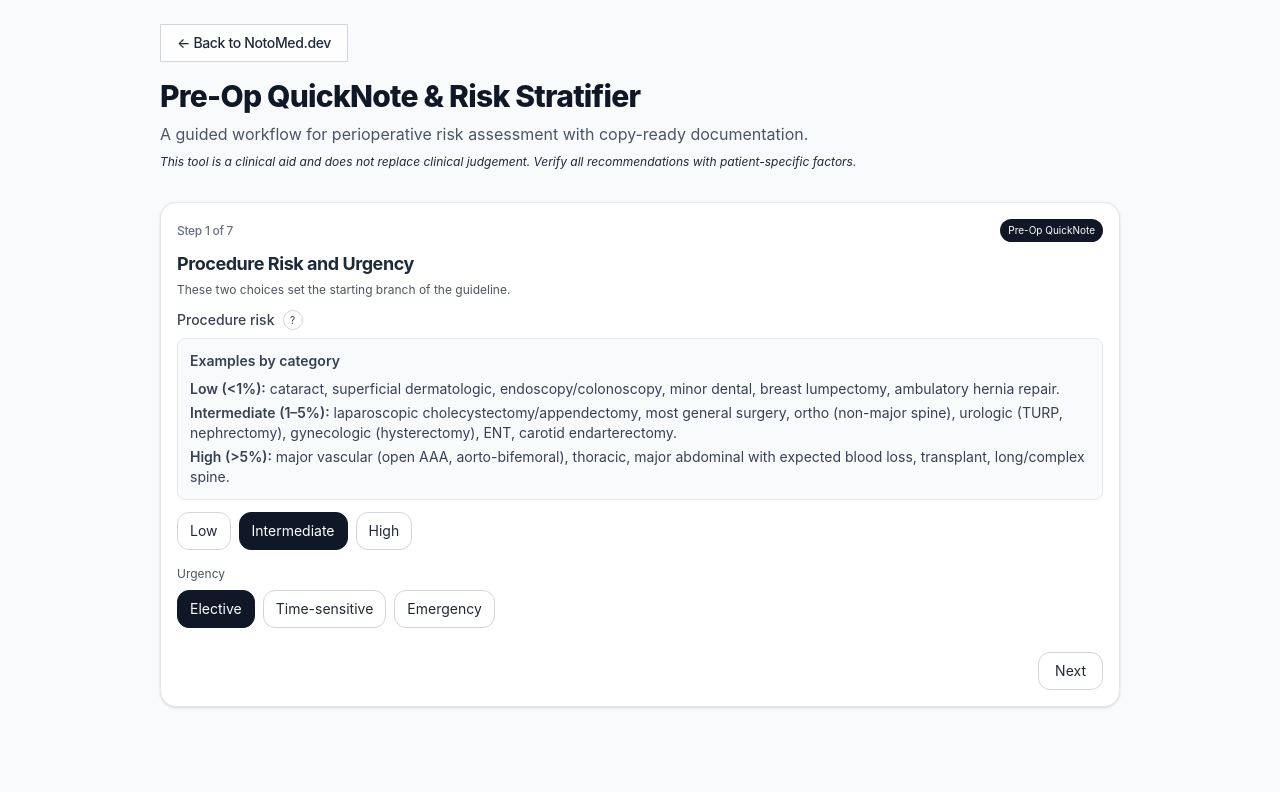
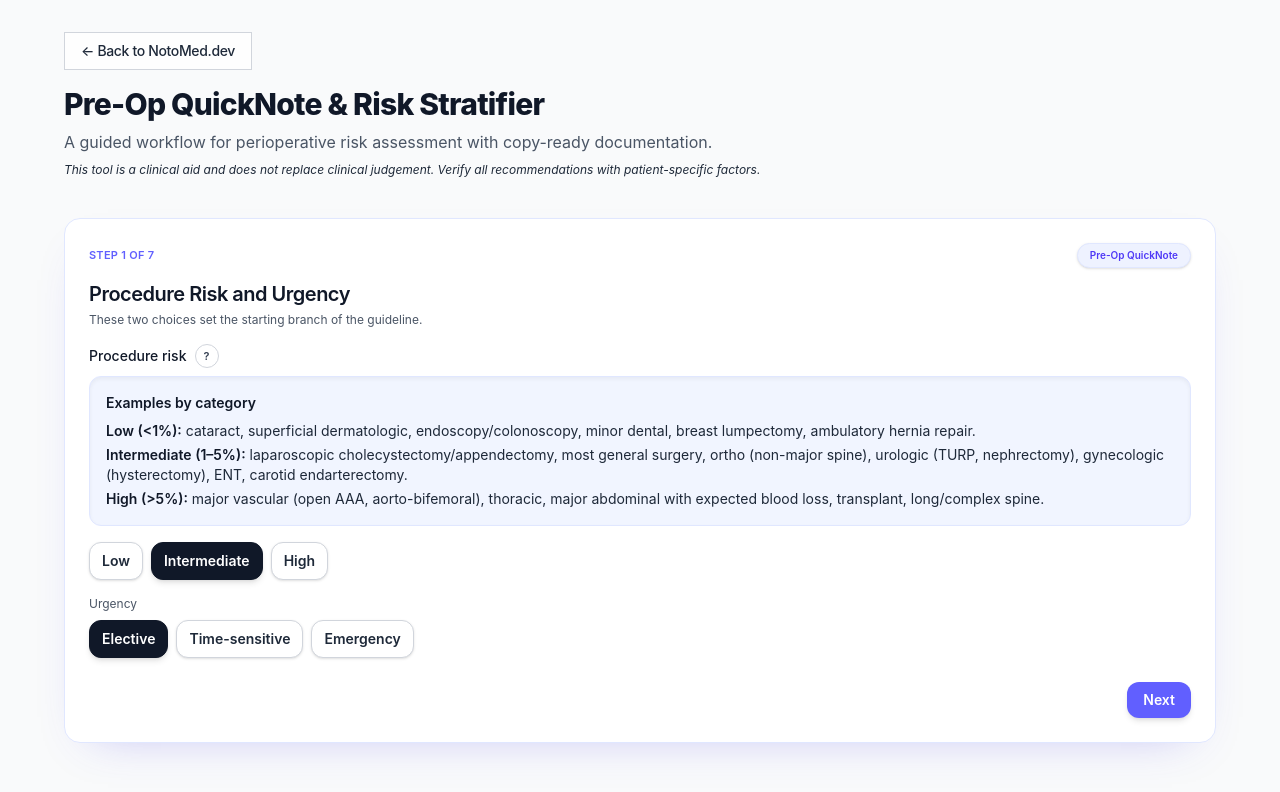
Before and after one commit to NotoMD-dev/notomed-site, a Next.js app: page /tools/preop-note in a window 1280 px wide. Both pictures are taken after a click on the button "Examples". Shown: the top 792 px of the page. Built offline with nearby package versions, Linux system fonts and the light colour scheme.

Commit message:
Soften indigo accents on pre-op quicknote

```diff
--- a/src/app/tools/preop-note/page.tsx
+++ b/src/app/tools/preop-note/page.tsx
@@ -310,6 +310,15 @@ function composeNote(inputs: InputState) {
 }
 
 // ===== Small UI primitives =====
+// Keep these shared tokens aligned with the other calculators so the palette stays
+// consistent even if this file is re-merged later.
+const primaryButtonClass =
+  "rounded-xl bg-indigo-500 text-white px-4 py-2 text-sm font-semibold shadow-md transition hover:bg-indigo-400 focus:outline-none focus:ring-2 focus:ring-indigo-200 focus:ring-offset-1";
+const secondaryButtonClass =
+  "rounded-xl border border-gray-300 bg-white px-4 py-2 text-sm font-medium text-gray-800 shadow-sm transition hover:bg-gray-50 focus:outline-none focus:ring-2 focus:ring-gray-200 focus:ring-offset-1";
+const fieldInputClass =
+  "w-full rounded-xl border border-gray-300 bg-white px-3 py-2 text-sm text-gray-900 transition focus:outline-none focus:ring-2 focus:ring-gray-200 focus:border-gray-400";
+
 function StepHeader({
   step,
   total,
@@ -322,17 +331,17 @@ function StepHeader({
   hint?: string;
 }) {
   return (
-    <div className="mb-3">
-      <div className="flex items-center justify-between mb-2">
-        <div className="text-xs font-medium tracking-tight text-gray-500">
+    <div className="mb-4">
+      <div className="mb-3 flex items-center justify-between">
+        <div className="text-[11px] font-semibold uppercase tracking-wide text-indigo-500">
           Step {step} of {total}
         </div>
-        <div className="inline-flex items-center rounded-full bg-gray-900 text-white text-[10px] px-2 py-1">
+        <div className="inline-flex items-center rounded-full border border-indigo-100 bg-indigo-50 text-[10px] font-semibold text-indigo-600 px-3 py-1 shadow-sm">
           Pre-Op QuickNote
         </div>
       </div>
-      <h2 className="text-lg font-bold tracking-tight">{title}</h2>
-      {hint && <p className="text-xs text-gray-600 mt-1">{hint}</p>}
+      <h2 className="text-xl font-semibold text-gray-900 tracking-tight">{title}</h2>
+      {hint && <p className="mt-1 text-xs text-gray-600">{hint}</p>}
     </div>
   );
 }
@@ -348,18 +357,20 @@ function Chip({
   onClick?: () => void;
   disabled?: boolean;
 }) {
+  const base = "px-3 py-2 rounded-xl border text-sm font-semibold transition focus:outline-none";
+  const focus = disabled
+    ? ""
+    : "focus:ring-2 focus:ring-gray-200 focus:ring-offset-1";
+  const palette = disabled
+    ? "bg-gray-100 text-gray-400 border-gray-200 cursor-not-allowed shadow-none"
+    : active
+    ? "bg-gray-900 text-white border-gray-900 shadow-md hover:bg-gray-800"
+    : "bg-white text-gray-800 border-gray-300 hover:bg-gray-50 hover:border-gray-400 shadow-sm";
   return (
     <button
       type="button"
       onClick={disabled ? undefined : onClick}
-      className={
-        "px-3 py-2 rounded-xl border text-sm transition " +
-        (disabled
-          ? "bg-gray-100 text-gray-400 border-gray-200 cursor-not-allowed"
-          : active
-          ? "bg-gray-900 text-white border-gray-900"
-          : "bg-white text-gray-800 border-gray-300 hover:bg-gray-50")
-      }
+      className={`${base} ${focus} ${palette}`}
       title={disabled ? "Controlled by a previous step" : undefined}
     >
       {children}
@@ -369,7 +380,7 @@ function Chip({
 
 function Box({ children }: { children: React.ReactNode }) {
   return (
-    <div className="rounded-2xl border border-gray-200 bg-white shadow-sm p-4">
+    <div className="rounded-2xl border border-indigo-100 bg-white shadow-[0_18px_45px_-28px_rgba(79,70,229,0.35)] p-6">
       {children}
     </div>
   );
@@ -385,8 +396,8 @@ function BinaryChipGroup({
   onChange: (v: boolean) => void;
 }) {
   return (
-    <div className="flex items-center gap-2 mb-2">
-      <div className="text-sm text-gray-700 w-48 shrink-0">{label}</div>
+    <div className="mb-2 flex items-center gap-2">
+      <div className="w-48 shrink-0 text-sm font-medium text-gray-800">{label}</div>
       <div className="flex gap-2">
         <Chip active={value} onClick={() => onChange(true)}>
           Taking
@@ -516,37 +527,37 @@ export default function PreOpQuickNoteDemo() {
         hint="These two choices set the starting branch of the guideline."
       />
 
-      <div className="mb-2 text-sm text-gray-700 flex items-center gap-2">
-        <span className="font-medium">Procedure risk</span>
+      <div className="mb-2 flex items-center gap-2 text-sm text-gray-800">
+        <span className="font-medium text-gray-900">Procedure risk</span>
         <button
           type="button"
           aria-label="Examples"
           title="Click to toggle examples"
           onClick={() => setShowExamples((v) => !v)}
-          className="w-5 h-5 rounded-full border border-gray-300 text-[10px] leading-4 flex items-center justify-center"
+          className="flex h-6 w-6 items-center justify-center rounded-full border border-gray-300 bg-white text-[11px] font-semibold leading-[22px] text-gray-700 transition hover:bg-gray-100"
         >
           ?
         </button>
       </div>
 
       {showExamples && (
-        <div className="text-sm text-gray-700 mb-3 rounded-lg border border-gray-200 bg-gray-50 p-3">
-          <div className="font-semibold mb-2">
+        <div className="mb-4 rounded-xl border border-indigo-100 bg-indigo-50/80 p-4 text-sm text-gray-800 shadow-inner">
+          <div className="mb-2 font-semibold text-gray-900">
             Examples by category
           </div>
           <div className="mb-1">
-            <span className="font-semibold">Low (&lt;1%):</span> cataract,
+            <span className="font-semibold text-gray-900">Low (&lt;1%):</span> cataract,
             superficial dermatologic, endoscopy/colonoscopy, minor dental,
             breast lumpectomy, ambulatory hernia repair.
           </div>
           <div className="mb-1">
-            <span className="font-semibold">Intermediate (1–5%):</span>{" "}
+            <span className="font-semibold text-gray-900">Intermediate (1–5%):</span>{" "}
             laparoscopic cholecystectomy/appendectomy, most general
             surgery, ortho (non-major spine), urologic (TURP, nephrectomy),
             gynecologic (hysterectomy), ENT, carotid endarterectomy.
           </div>
           <div>
-            <span className="font-semibold">High (&gt;5%):</span> major
+            <span className="font-semibold text-gray-900">High (&gt;5%):</span> major
             vascular (open AAA, aorto-bifemoral), thoracic, major abdominal
             with expected blood loss, transplant, long/complex spine.
           </div>
@@ -593,7 +604,7 @@ export default function PreOpQuickNoteDemo() {
       <div className="mt-6 flex justify-end">
         <button
           onClick={next}
-          className="rounded-xl border border-gray-300 px-4 py-2 text-sm hover:bg-gray-50"
+          className={primaryButtonClass}
         >
           Next
         </button>
@@ -653,13 +664,13 @@ export default function PreOpQuickNoteDemo() {
         <div className="mt-6 flex justify-between">
           <button
             onClick={back}
-            className="rounded-xl border border-gray-300 px-4 py-2 text-sm hover:bg-gray-50"
+            className={secondaryButtonClass}
           >
             Back
           </button>
           <button
             onClick={next}
-            className="rounded-xl border border-gray-300 px-4 py-2 text-sm hover:bg-gray-50"
+            className={primaryButtonClass}
           >
             Next
           </button>
@@ -721,7 +732,7 @@ export default function PreOpQuickNoteDemo() {
             None
           </Chip>
         </div>
-        <div className="mt-4 text-xs text-gray-600">
+        <div className="mt-4 text-xs text-gray-700">
           Score:{" "}
           <span className="font-semibold">
             {rcriScore}
@@ -731,13 +742,13 @@ export default function PreOpQuickNoteDemo() {
         <div className="mt-6 flex justify-between">
           <button
             onClick={back}
-            className="rounded-xl border border-gray-300 px-4 py-2 text-sm hover:bg-gray-50"
+            className={secondaryButtonClass}
           >
             Back
           </button>
           <button
             onClick={next}
-            className="rounded-xl border border-gray-300 px-4 py-2 text-sm hover:bg-gray-50"
+            className={primaryButtonClass}
           >
             Next
           </button>
@@ -793,7 +804,7 @@ export default function PreOpQuickNoteDemo() {
         </div>
         <input
           type="number"
-          className="w-full rounded-xl border border-gray-300 px-3 py-2 text-sm"
+          className={fieldInputClass}
           value={
             typeof state.functional.daisScore === "number"
               ? String(state.functional.daisScore)
@@ -816,13 +827,13 @@ export default function PreOpQuickNoteDemo() {
       <div className="mt-6 flex justify-between">
         <button
           onClick={back}
-          className="rounded-xl border border-gray-300 px-4 py-2 text-sm hover:bg-gray-50"
+          className={secondaryButtonClass}
         >
           Back
         </button>
         <button
           onClick={next}
-          className="rounded-xl border border-gray-300 px-4 py-2 text-sm hover:bg-gray-50"
+          className={primaryButtonClass}
         >
           Next
         </button>
@@ -876,7 +887,7 @@ export default function PreOpQuickNoteDemo() {
             Anticoagulant
           </div>
           <select
-            className="w-full rounded-xl border border-gray-300 px-3 py-2 text-sm"
+            className={fieldInputClass}
             value={state.meds.anticoagulant}
             onChange={(e) =>
               setState((s) => ({
@@ -940,13 +951,13 @@ export default function PreOpQuickNoteDemo() {
       <div className="mt-6 flex justify-between">
         <button
           onClick={back}
-          className="rounded-xl border border-gray-300 px-4 py-2 text-sm hover:bg-gray-50"
+          className={secondaryButtonClass}
         >
           Back
         </button>
         <button
           onClick={next}
-          className="rounded-xl border border-gray-300 px-4 py-2 text-sm hover:bg-gray-50"
+          className={primaryButtonClass}
         >
           Next
         </button>
@@ -994,7 +1005,7 @@ export default function PreOpQuickNoteDemo() {
               type="number"
               min={0}
               step={0.1}
-              className="w-full rounded-xl border border-gray-300 px-3 py-2 text-sm"
+              className={fieldInputClass}
               placeholder="e.g., 2.7"
               value={state.extras.vocalPennPct ?? ""}
               onChange={(e) =>
@@ -1015,7 +1026,7 @@ export default function PreOpQuickNoteDemo() {
         <label className="flex items-center gap-2 mt-1">
           <input
             type="checkbox"
-            className="w-4 h-4"
+            className="w-4 h-4 accent-indigo-600"
             checked={state.extras.onChronicSteroids}
             onChange={(e) =>
               setState((s) => ({
@@ -1027,7 +1038,7 @@ export default function PreOpQuickNoteDemo() {
               }))
             }
           />
-          <span className="text-sm text-gray-700">
+          <span className="text-sm text-gray-800">
             On chronic systemic steroids
           </span>
         </label>
@@ -1040,7 +1051,7 @@ export default function PreOpQuickNoteDemo() {
         </div>
         <input
           type="text"
-          className="w-full rounded-xl border border-gray-300 px-3 py-2 text-sm"
+          className={fieldInputClass}
           placeholder="e.g., cellulitis of LLE; recent COVID; chronic osteo on suppressive abx"
           value={state.extras.infectiousDx || ""}
           onChange={(e) =>
@@ -1061,7 +1072,7 @@ export default function PreOpQuickNoteDemo() {
           Additional notes to include (optional)
         </div>
         <textarea
-          className="w-full rounded-xl border border-gray-300 px-3 py-2 text-sm"
+          className={`${fieldInputClass} min-h-[96px]`}
           rows={3}
           placeholder="Any extra context you want copied into the note..."
           value={state.extras.additionalNotes || ""}
@@ -1080,13 +1091,13 @@ export default function PreOpQuickNoteDemo() {
       <div className="mt-6 flex justify-between">
         <button
           onClick={back}
-          className="rounded-xl border border-gray-300 px-4 py-2 text-sm hover:bg-gray-50"
+          className={secondaryButtonClass}
         >
           Back
         </button>
         <button
           onClick={next}
-          className="rounded-xl border border-gray-300 px-4 py-2 text-sm hover:bg-gray-50"
+          className={primaryButtonClass}
         >
           Next
         </button>
@@ -1105,12 +1116,14 @@ export default function PreOpQuickNoteDemo() {
       />
 
       {/* Big decision banner */}
-      <div className="rounded-2xl border border-gray-300 bg-gray-900 text-white px-4 py-3 mb-4 shadow-sm">
-        <div className="text-xs opacity-80">Cardiac clearance decision</div>
-        <div className="text-xl font-bold tracking-tight mt-1">
+      <div className="rounded-2xl border border-indigo-100 bg-gradient-to-r from-indigo-500 via-indigo-400 to-indigo-500 text-white px-5 py-4 mb-5 shadow-xl">
+        <div className="text-[11px] font-semibold uppercase tracking-wide text-indigo-100/80">
+          Cardiac clearance decision
+        </div>
+        <div className="text-xl font-semibold tracking-tight mt-1">
           {decision.decision}
         </div>
-        <div className="text-xs mt-1 opacity-80">
+        <div className="text-xs mt-1 text-indigo-100/70">
           RCRI {rcriScore} ({rcriRiskTable(rcriScore)})
           {typeof state.extras.vocalPennPct === "number" && (
             <> · VOCAL-Penn {state.extras.vocalPennPct.toFixed(1)}%</>
@@ -1120,20 +1133,20 @@ export default function PreOpQuickNoteDemo() {
 
       {/* Single note textbox — shows base note, then AI plan once generated */}
       <textarea
-        className="w-full h-[320px] rounded-xl border border-gray-300 p-3 text-sm font-mono whitespace-pre-wrap"
+        className="w-full h-[320px] rounded-2xl border border-indigo-100 bg-white/95 p-4 text-sm font-mono text-gray-900 whitespace-pre-wrap shadow-inner focus:outline-none focus:ring-2 focus:ring-indigo-200"
         value={aiText ?? note}
         readOnly
       />
 
       {/* AI Plan panel (no internal textarea; just button + errors) */}
-      <div className="mt-4">
+      <div className="mt-6">
         <AiPlanPanel getData={getAIData} onText={setAiText} />
       </div>
 
-      <div className="mt-4 flex justify-between">
+      <div className="mt-6 flex justify-between">
         <button
           onClick={back}
-          className="rounded-xl border border-gray-300 px-4 py-2 text-sm hover:bg-gray-50"
+          className={secondaryButtonClass}
         >
           Back
         </button>
@@ -1143,13 +1156,13 @@ export default function PreOpQuickNoteDemo() {
               setCurrent(1);
               setAiText(null); // clear AI output when restarting
             }}
-            className="rounded-xl border border-gray-300 px-4 py-2 text-sm hover:bg-gray-50"
+            className={secondaryButtonClass}
           >
             Start over
           </button>
           <button
             onClick={copyNote}
-            className="rounded-xl bg-gray-900 text-white px-4 py-2 text-sm"
+            className={primaryButtonClass}
           >
             Copy
           </button>
@@ -1172,16 +1185,16 @@ export default function PreOpQuickNoteDemo() {
   // Sticky summary dock
   const SummaryDock = (
     <div className="fixed left-0 right-0 bottom-0 z-30 pb-4">
-      <div className="mx-auto max-w-5xl px-4 sm:px-6 lg:px-8">
-        <div className="rounded-2xl border border-gray-200 bg-white/95 shadow-lg backdrop-blur-sm px-4 py-2 flex flex-col sm:flex-row sm:items-center sm:justify-between gap-2">
-          <div className="text-xs text-gray-700">
-            <span className="font-semibold mr-2">RCRI {rcriScore}</span>
-            <span className="mr-2">({rcriRiskTable(rcriScore)})</span>
-            <span className="text-gray-500">Decision: {decision.decision}</span>
+      <div className="mx-auto max-w-6xl px-4 sm:px-6 lg:px-8">
+        <div className="rounded-2xl border border-indigo-100 bg-indigo-50/80 shadow-lg backdrop-blur-sm px-4 py-3 flex flex-col sm:flex-row sm:items-center sm:justify-between gap-2">
+          <div className="text-xs text-gray-800">
+            <span className="mr-2 font-semibold text-indigo-600">RCRI {rcriScore}</span>
+            <span className="mr-2 text-gray-700">({rcriRiskTable(rcriScore)})</span>
+            <span className="text-gray-700">Decision: {decision.decision}</span>
           </div>
           <button
             onClick={() => setCurrent(TOTAL_STEPS)}
-            className="text-xs font-medium text-indigo-700 hover:text-indigo-900"
+            className="text-xs font-medium text-indigo-600 hover:text-indigo-700"
           >
             Jump to note
           </button>
@@ -1191,8 +1204,8 @@ export default function PreOpQuickNoteDemo() {
   );
 
   return (
-    <div className="min-h-screen bg-gray-50 font-sans text-gray-800">
-      <div className="max-w-5xl mx-auto px-4 sm:px-6 lg:px-8 pt-6">
+    <div className="min-h-screen bg-gray-50 p-4 sm:p-6 lg:p-8 font-sans text-gray-800">
+      <div className="max-w-6xl mx-auto mb-4">
         <Link
           href="/"
           className="inline-flex items-center gap-2 border border-gray-300 bg-white/80 px-4 py-2 text-sm font-medium tracking-tight hover:bg-gray-100 transition"
@@ -1201,7 +1214,7 @@ export default function PreOpQuickNoteDemo() {
         </Link>
       </div>
 
-      <header className="max-w-5xl mx-auto px-4 sm:px-6 lg:px-8 mt-4 mb-8">
+      <header className="max-w-6xl mx-auto mb-10">
         <h1 className="text-3xl font-extrabold text-gray-900 tracking-tight">
           Pre-Op QuickNote &amp; Risk Stratifier
         </h1>
@@ -1213,8 +1226,8 @@ export default function PreOpQuickNoteDemo() {
         </p>
       </header>
 
-      <main className="max-w-5xl mx-auto px-4 sm:px-6 lg:px-8 pb-32">
-        <div className="space-y-4">
+      <main className="max-w-6xl mx-auto pb-32">
+        <div className="space-y-6">
           {current === 1 && Step1}
           {current === 2 && Step2}
           {current === 3 && Step3}
```
